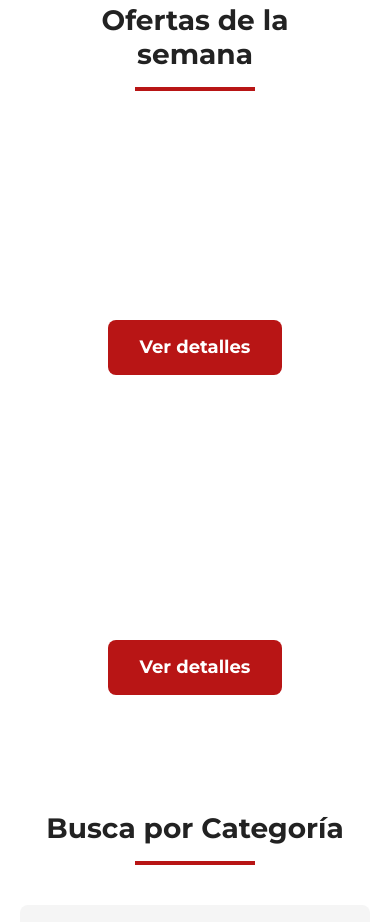
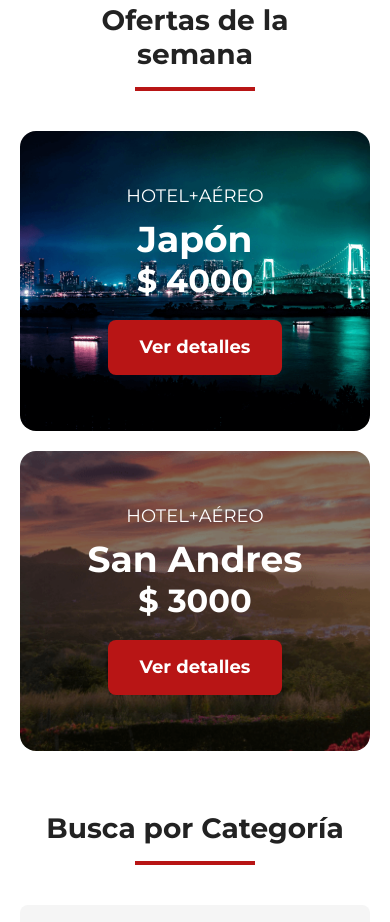
Before and after one commit to RafaelGV98/practica, a plain HTML site: page index.html in a window 390 px wide. Shown: the part 615-1537 px from the top of the page. Drawn offline with nearby package versions, Linux system fonts and the light colour scheme; the site is published under a folder, as on GitHub Pages, so addresses that start at the root find nothing; a web font is replaced by a local one.

Commit message:
ajustes de responsividad

```diff
--- a/styles/index.css
+++ b/styles/index.css
@@ -210,11 +210,11 @@
   }
 
   .ofertas__cards--japon {
-    background-image: url("/img/tokyo.png");
+    background-image: url("../img/tokyo.png");
 }
 
 .ofertas__cards--san-andreas {
-    background-image: url("/img/san-andreas.png");
+    background-image: url("../img/san-andreas.png");
 }
 
   /* Sección Busca */
```
